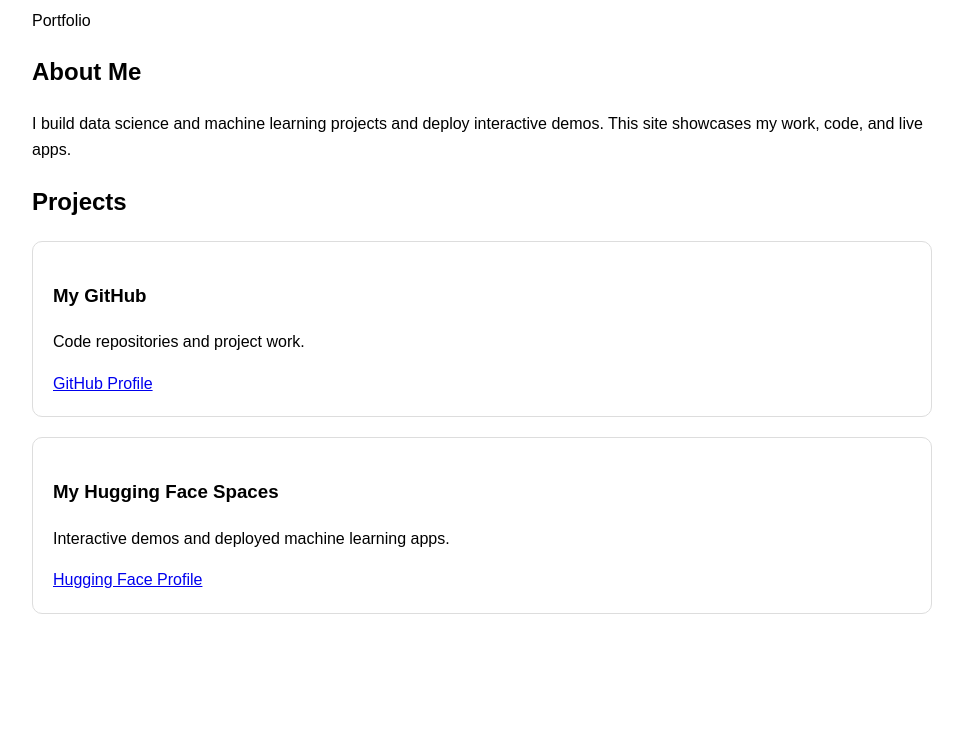
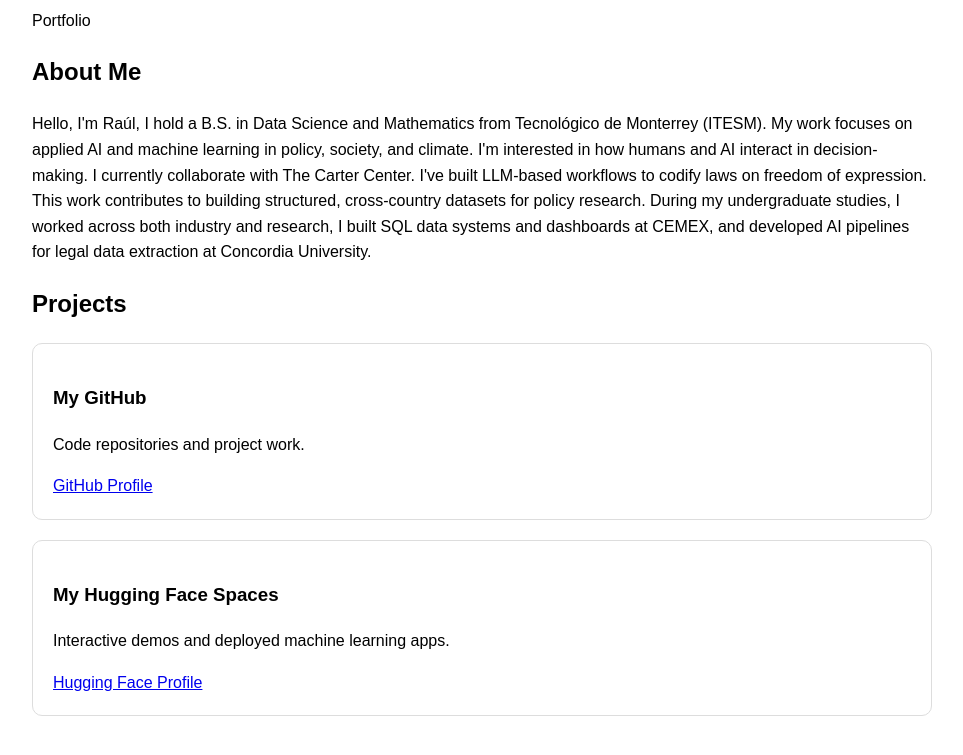
Before and after one commit to raulpzs/raulpzs.github.io, a plain HTML site: page index.html in a window 1280 px wide. Shown: the part 105-860 px from the top of the page, without its empty margins (158-1121 px from the left). Before the commit the page ends 800 px from the top, so only its background shows below. Drawn offline with Linux system fonts and the light colour scheme.

Commit message:
Revise 'About Me' section with detailed information
Updated the 'About Me' section to include personal background and work experience.

```diff
--- a/index.html
+++ b/index.html
@@ -30,8 +30,10 @@
 
   <h2>About Me</h2>
   <p>
-    I build data science and machine learning projects and deploy interactive demos.
-    This site showcases my work, code, and live apps.
+    Hello, I'm Raúl, I hold a B.S. in Data Science and Mathematics from Tecnológico de Monterrey (ITESM).
+    My work focuses on applied AI and machine learning in policy, society, and climate. I'm interested in how humans and AI interact in decision-making.
+    I currently collaborate with The Carter Center. I've built LLM-based workflows to codify laws on freedom of expression. This work contributes to building structured, cross-country datasets for policy research.
+    During my undergraduate studies, I worked across both industry and research, I built SQL data systems and dashboards at CEMEX, and developed AI pipelines for legal data extraction at Concordia University.
   </p>
 
   <h2>Projects</h2>
```
